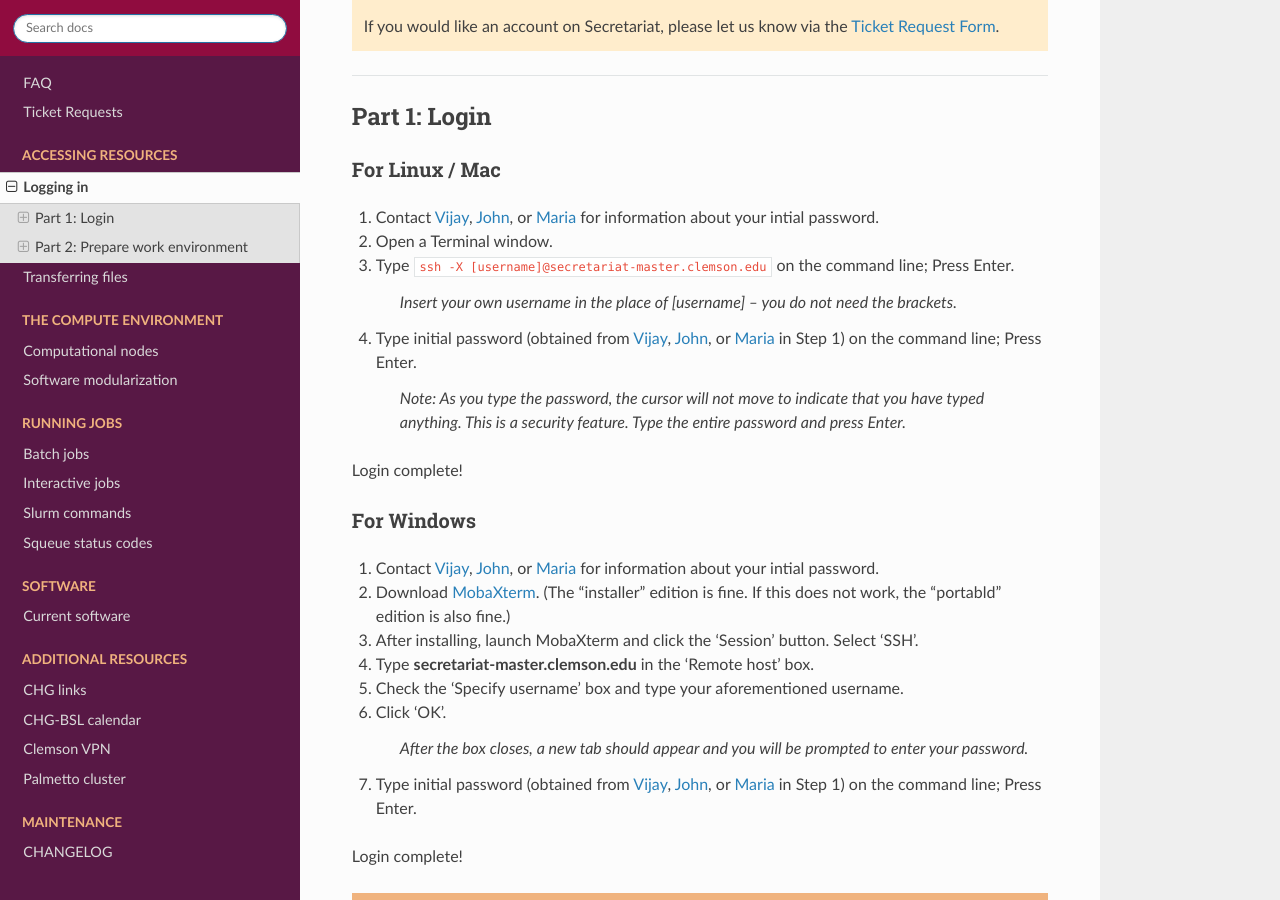
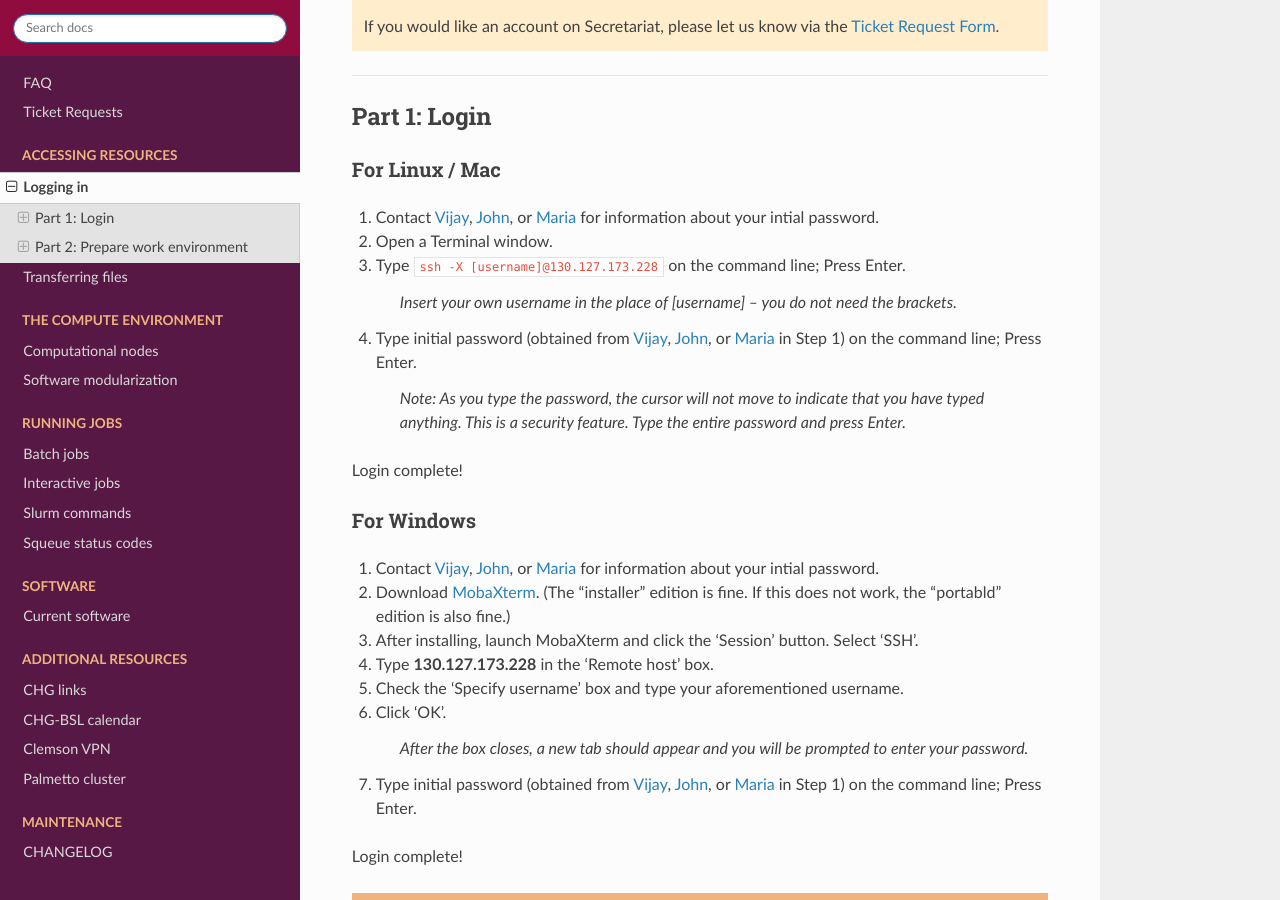
Before and after one commit to amalgamaria/secretariat, a Sphinx documentation site: the page built from docs/access/login.rst, in a window 1280 px wide and 900 px high, scrolled down 306 px. Built offline with Sphinx 7.4.7 and the Read the Docs theme 2.0.0, drawn with Linux system fonts in a browser that asks for light colours.

Commit message:
Update temporary IP address

```diff
--- a/docs/access/login.rst
+++ b/docs/access/login.rst
@@ -18,7 +18,7 @@ For Linux / Mac
 
 1. Contact `Vijay`_, `John`_, or `Maria`_ for information about your intial password.
 2. Open a Terminal window.
-3. Type ``ssh -X [username]@secretariat-master.clemson.edu`` on the command line; Press Enter.
+3. Type ``ssh -X [username]@130.127.173.228`` on the command line; Press Enter.
 
 	*Insert your own username in the place of [username] -- you do not need the brackets.*
 
@@ -34,7 +34,7 @@ For Windows
 1. Contact `Vijay`_, `John`_, or `Maria`_ for information about your intial password.
 2. Download `MobaXterm`_. (The "installer" edition is fine. If this does not work, the "portabld" edition is also fine.)
 3. After installing, launch MobaXterm and click the 'Session' button. Select 'SSH'.
-4. Type **secretariat-master.clemson.edu** in the 'Remote host' box.
+4. Type **130.127.173.228** in the 'Remote host' box.
 5. Check the 'Specify username' box and type your aforementioned username.
 6. Click 'OK'.
 
```
